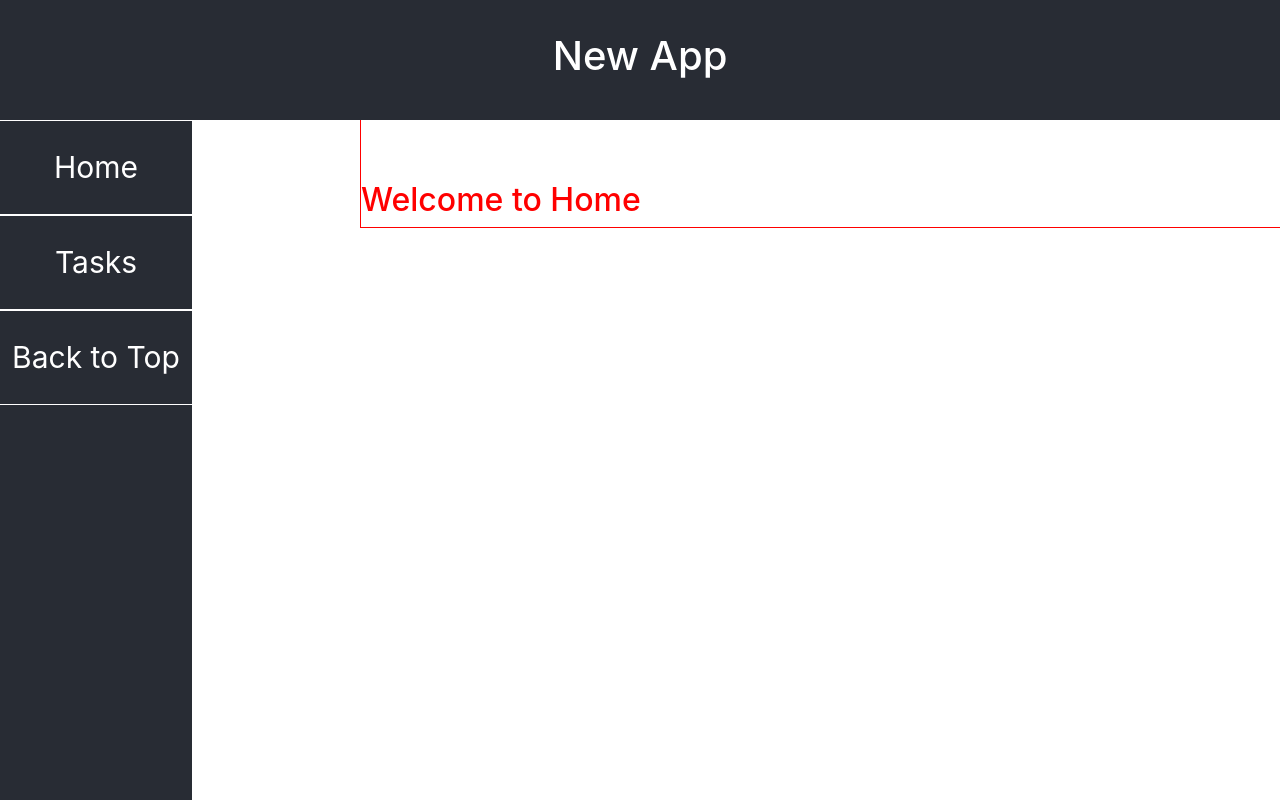
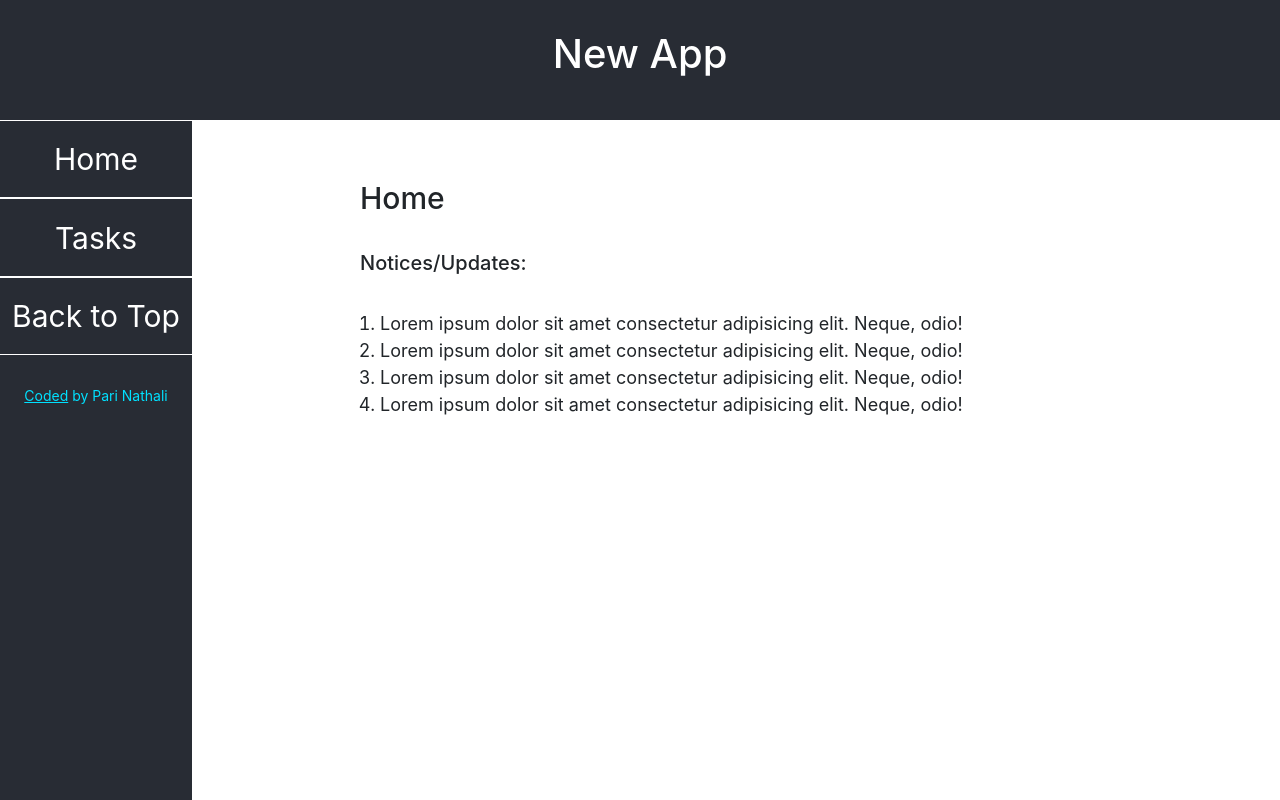
Before and after one commit to Pari-Pt/task-list-challenge, a React (Create React App) app: page / in a window 1280 px wide. Shown: the top 800 px of the page. Built offline with nearby package versions, Linux system fonts and the light colour scheme; no server answers.

Commit message:
Styling, scroll to top, screen toggle but NOT updating fetch

```diff
--- a/src/App.css
+++ b/src/App.css
@@ -1,60 +1,53 @@
+:root {
+  --font-color: white;
+  }
+
+  * {
+    margin: 0;
+    padding: 0;
+    box-sizing: border-box;
+    font-size: 62.5%;
+  }
+
   html {
     overflow:scroll;
   }
 
+  /* HEADER CSS */
+
   .App-header {
     background-color: #282c34;
     min-height: 15vh;
-  display: flex;
-  width: 100vw;
-  flex-direction: column;
-  align-items: center;
-  justify-content: center;
-  font-size: calc(10px + 2vmin);
+    padding-top: 3rem;
+    /* display: flex; */
+    width: 100%;
+    /* flex-direction: column; */
+    /* align-items: center; */
+    /* justify-content: center; */
     color: white;
     position: fixed;
+    text-align: center;
+
+  }
+
+  .App-header h1 {
+    font-size: 4rem;
   }
 
 
-
-
-
-.App-list-section {
-  text-align: left;
-  margin-left: 360px;
-  width: fit-content;
-  padding-top: 120px;
-}
-
-ul.App-list{
-  padding: 30px;
-}
-
-.App-list li{
-  margin-bottom: 6px;
-}
-
-.red {
-  color: red;
-}
-
-.green {
-  color: green;
-}
-
-
+  /* SIDEBAR CSS */
 
   .App-sidebar {
     margin-top: 15vh;
     width: 15vw;
     position: fixed;
-  height: 100vh;
+    height: 100%;
     background-color: #282c34;
   }
 
-.App-menu {
+  .App-menu span {
    list-style-type: none;
- font-size: 30px;
+   font-size: 3rem;
    display:flex;
    flex-direction: column;
    align-items: center;
@@ -69,18 +62,93 @@ ul.App-list{
     text-align: center;
   }
 
-.App-menu a, .App-menu li{
+  .App-menu li:hover {
+    cursor: pointer;
+  }
+
+  .App-menu, .App-menu li{
     text-decoration: none;
     color: white;
+  }
+
+  li span.emoji {
+    visibility: hidden;
+    display: none;
+  }
+
+
+  /* HOME AREA CSS */
+
+  .Home-main-area{
+    padding-top: 18rem;
+    text-align: left;
+    width: 20rem;
+    margin-left: 36rem;
+    width: 80vw;
+  }
+
+  .Home-main-area h2 {
+    font-size: 3rem;
+  }
+
+  .Home-main-area h3 {
+    font-size: 2rem;
+  }
+
+  .Home-main-area li {
+    font-size: 1.8rem;
+  }
+
+
+  /* TASK LIST CSS */
+
+  .Task-list-section {
+    text-align: left;
+    margin-left: 36rem;
+    width: fit-content;
+    padding-top: 12rem;
+  }
+
+  ul.Task-list {
+    padding: 1rem;
+    font-size: 2.5rem;
+  }
+
+  .Task-list li{
+    margin-bottom: 0.6rem;
+  }
+
+  .red {
+    color: red;
+  }
+
+  .green {
+    color: green;
+  }
+
+
+
+  /* FOOTER AREA */
+
+
+  .footer-para, .footer-para a{
+    font-size: 1.4rem;
+    color: rgb(0, 225, 255);
+    text-align: center;
+
+  }
+  /* MEDIA QUERY FOR SIDEBAR */
+
+  @media only screen and (max-width:768px) {
+    li span.emoji {
+      visibility: visible;
+      display: inline-block;
+    }
+
+    li span.menu-title {
+      visibility: hidden;
+      display: none;
 
     }
 
-.Home {
-  padding-top: 180px;
-  color: red;
-  border: 1px solid red;
-  text-align: left;
-  width: 200px;
-  margin-left: 360px;
-  width: 80vw;
   }
--- a/src/App.js
+++ b/src/App.js
@@ -4,33 +4,38 @@ import Home from "./Home.js";
 import "./App.css";
 
 export default function App() {
-
     const [result, setResult] = useState([]);
     const [fetched, setFetched] = useState(false);
     const [homeDisplay, setHomeDisplay] = useState(true);
     const [taskDisplay, setTaskDisplay] = useState(false);
 
 
-
     function handleTasksClick(event) {
       event.preventDefault();
-      console.log("CLICK")
+      if (taskDisplay === true) {
+        window.scrollTo({top:0, behavior: "smooth"});
+      } else {
         setTaskDisplay(true);
         setHomeDisplay(false);
+      }
+      console.log("Tasks clicked")
     }
 
 
     function handleHomeClick(event) {
       event.preventDefault();
-      console.log("home click");
+      console.log("Home clicked");
       setHomeDisplay(true);
       setTaskDisplay(false);
     }
 
+    function backToTop(event) {
+      event.preventDefault();
+      window.scrollTo({top:0, behavior: "smooth"});
+    }
 
       useEffect(() => {
       fetch("http://localhost:3008/api/tasks/").then(response => response.json()).then(response => {
-
           if (response.length > 0) {
               setResult(response);
       } else {
@@ -41,19 +46,21 @@ export default function App() {
 
 
     if (fetched) {
-
       return (
         <div className="App">
           <header className="App-header">
             <h1>New App</h1>
           </header>
+
         <section className="App-sidebar">
           <menu className="App-menu">
-              <li className="menu-item pt-4 pb-4" onClick={handleHomeClick}>Home</li>
-              <li className="menu-item pt-4 pb-4" onClick={handleTasksClick}>Tasks</li>
-              <li className="menu-item pt-4 pb-4">Back to Top</li>
+            <li className="menu-item pt-4 pb-4" onClick={handleHomeClick}><span className="emoji">🏠</span><span className="menu-title">Home</span></li>
+            <li className="menu-item pt-4 pb-4" onClick={handleTasksClick}><span className="emoji">🧾</span><span className="menu-title">Tasks</span></li>
+            <li className="menu-item pt-4 pb-4" onClick={backToTop}><span className="emoji">🔝</span><span className="menu-title">Back to Top</span></li>
           </menu>
+          <p className="footer-para pt-5"><a href="/">Coded</a> by Pari Nathali</p>
         </section>
+
         <Home display={homeDisplay}/>
         <TaskList result={result} display={taskDisplay}/>
     </div>
--- a/src/Home.js
+++ b/src/Home.js
@@ -6,14 +6,19 @@ export default function Home(props) {
     if (display === true) {
         return (
             <div className="Home">
-            <section className="Home-section">
-              <h2>Welcome to Home</h2>
-            </section>
-
+                <main className="Home-main-area">
+                <h2 className="pb-5">Home</h2>
+                <h3 className="pb-5">Notices/Updates:</h3>
+                <ol>
+                    <li>Lorem ipsum dolor sit amet consectetur adipisicing elit. Neque, odio!</li>
+                    <li>Lorem ipsum dolor sit amet consectetur adipisicing elit. Neque, odio!</li>
+                    <li>Lorem ipsum dolor sit amet consectetur adipisicing elit. Neque, odio!</li>
+                    <li>Lorem ipsum dolor sit amet consectetur adipisicing elit. Neque, odio!</li>
+                </ol>
+            </main>
         </div>
         );
     } else {
-        return null
+        return null;
     }
-
 }
--- a/src/TaskList.js
+++ b/src/TaskList.js
@@ -1,17 +1,17 @@
 import React from "react";
 import "./App.css";
 
-
-export default function Tester(props) {
+export default function TaskList(props) {
     let display = props.display;
+    let listLength = props.result.length;
+    let status = "";
     let result = props.result;
-    let status = "";
 
     if (display === true) {
         return(
-            <section className="App-list-section">
-                <h3 className="mt-4">Task List:</h3>
-                <ul className="App-list">
+            <section className="Task-list-section">
+                <h3 className="mt-4">Task List ({listLength} in total) </h3>
+                <ul className="Task-list">
                     {result.map(function(task, index) {
                         if (task.completed === false) {
                         status = "Incomplete";
@@ -20,12 +20,13 @@ export default function Tester(props) {
                         }
                     return (
                     <li key={index} className={task.completed === false ? "red" : "green"} >{task.text}---{status}</li>
+
                     );
                     })}
                 </ul>
             </section>
         );
     } else {
-        return null;
+        return null
     }
 }
```
Lines whose indentation alone changed are shown as unchanged.
